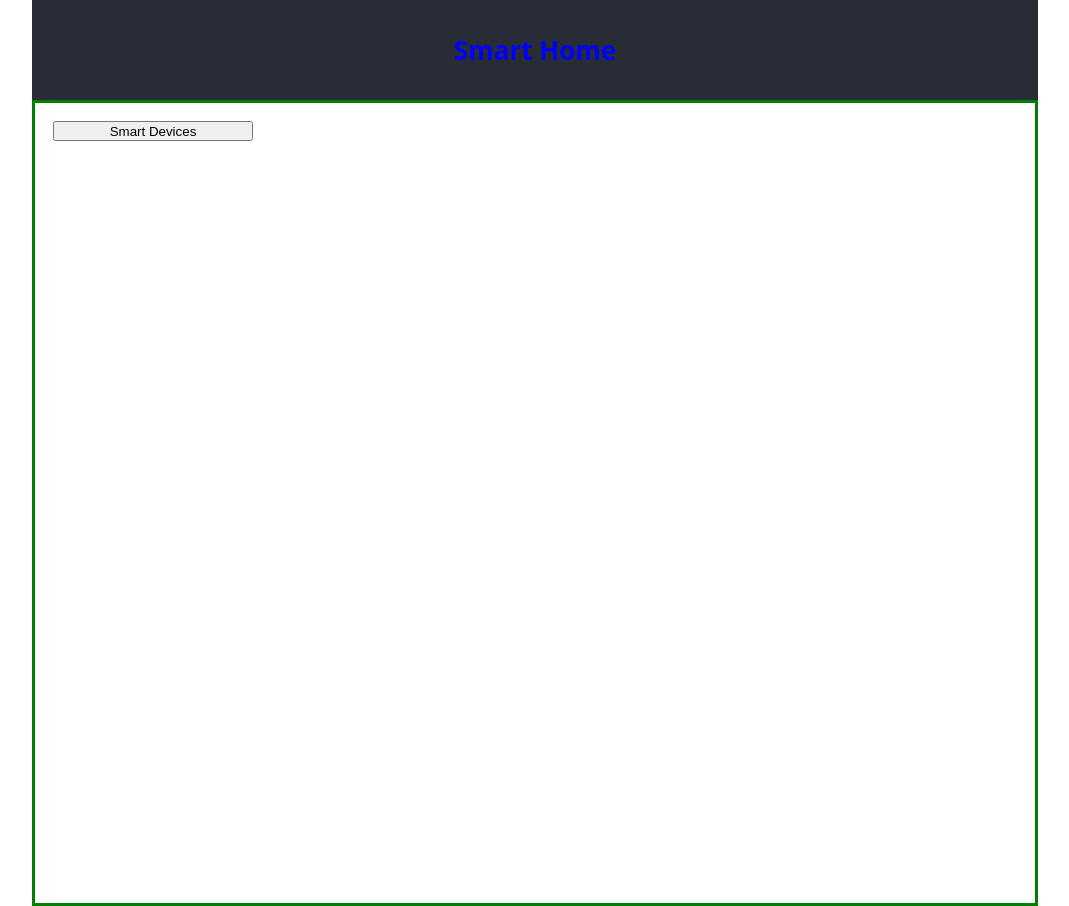
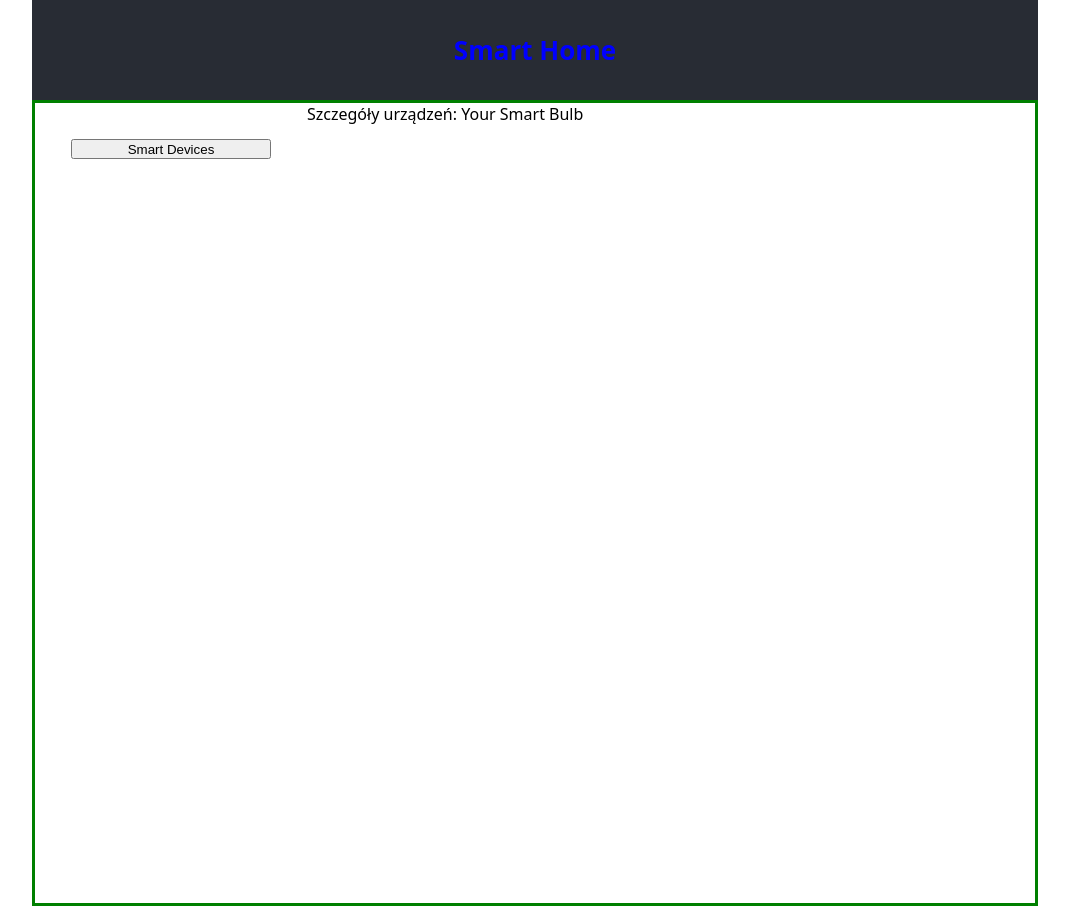
Before and after one commit to Wszymanski987/SmartHome, a React (Create React App) app: page / in a window 1280 px wide. Shown: the whole page, without its empty margins (105-1174 px from the left). Built offline with nearby package versions, Linux system fonts and the light colour scheme.

Commit message:
Wyświetlanie szczegółow urządzeń

```diff
--- a/src/extendableList.js
+++ b/src/extendableList.js
@@ -1,13 +1,10 @@
 import { useState } from "react";
-import styled from "styled-components";
+import styled, { css } from "styled-components";
 
 import Button from "./components/button";
 import List from "./list";
 
-const S = {
-  StyledList: styled.div`
-    display: flex;
-    flex-direction: column;
+const BasicStyles = css`
   background-color: #ffffff;
   color: red;
   padding: 18px;
@@ -16,19 +13,32 @@ const S = {
   text-align: left;
   outline: none;
   font-size: 15px;
+  display: flex;
+`;
+
+const S = {
+  StyledList: styled.div`
+    ${BasicStyles};
+    flex-direction: column;
+
     > button {
       width: 200px;
     }
   `,
+  Wrapper: styled.div`
+    ${BasicStyles};
+  `,
 };
 
-const ExtendableList = () => {
+const ExtendableList = ({setClickedDevice}) => {
   const [open, setOpen] = useState(false);
   return (
+    <S.Wrapper>
       <S.StyledList>
         <Button onClick={() => setOpen((open) => !open)} text="Smart Devices" />
-      {open && <List />}
+        {open && <List open={open} setClickedDevice={setClickedDevice} />}
       </S.StyledList>
+    </S.Wrapper>
   );
 };
 
--- a/src/interface.js
+++ b/src/interface.js
@@ -1,7 +1,8 @@
-import react from "react";
+import react, {useState} from "react";
 import styled from "styled-components";
 
 import ExtendableList from "./extendableList";
+import { DEVICES } from "./mock/devices";
 
 const S = {
     Wrapper: styled.div`
@@ -16,9 +17,14 @@ const S = {
 }
 
 const Interface = () => {
+    const [clickedDevice, setClickedDevice] = useState("Your Smart Bulb");
+
     return(
         <S.Wrapper>
-            <ExtendableList />
+            <ExtendableList setClickedDevice = {setClickedDevice} />
+            <div>
+                Szczegóły urządzeń: {clickedDevice}
+            </div>
         </S.Wrapper>
     );
 };
--- a/src/list.js
+++ b/src/list.js
@@ -1,10 +1,10 @@
 import { DEVICES } from "./mock/devices";
 
-const List = () => {
+const List = ({ open, setClickedDevice }) => {
   return (
     <li>
       {DEVICES.map((item, index) => (
-        <ul key={index}>{item.name}</ul>
+        <ul onClick={() => setClickedDevice(item.name)} key={index}>{item.name}</ul>
       ))}
     </li>
   );
```
Lines whose indentation alone changed are shown as unchanged.
